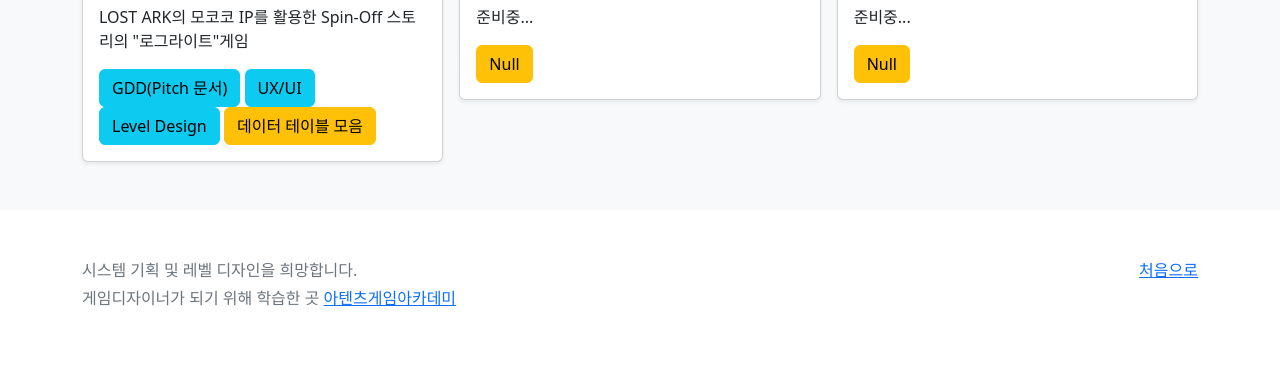
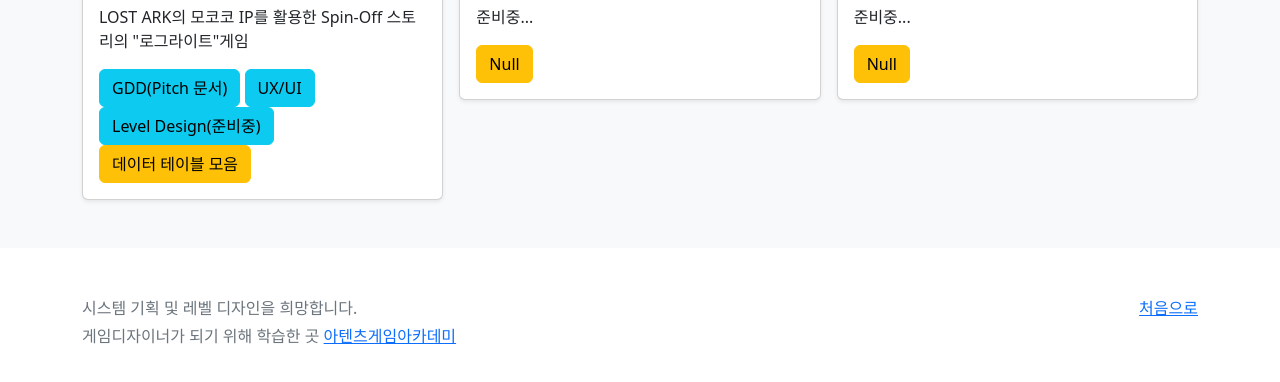
Before and after one commit to KRSmapy/MJUGameDesignSite01, a plain HTML site: page pages/mainpage.html in a window 1280 px wide. Shown: the part 811-1193 px from the top of the page. Before the commit the page ends 1169 px from the top, so only its background shows below. Drawn offline with nearby package versions, Linux system fonts and the light colour scheme.

Commit message:
Update mainpage.html

```diff
--- a/pages/mainpage.html
+++ b/pages/mainpage.html
@@ -152,7 +152,7 @@
                 <p class="card-text">LOST ARK의 모코코 IP를 활용한 Spin-Off 스토리의 "로그라이트"게임</p>
                 <a href="/contents/[MOKOKO 푸른 별] Game Design Document(GDD).pdf" target="_blank" rel="noopener noreferrer" class="btn btn-info">GDD(Pitch 문서)</a>
                 <a href="/contents/[MOKOKO 푸른 별] UI 문서.pdf" target="_blank" rel="noopener noreferrer" class="btn btn-info">UX/UI</a>
-                <a href="/contents/[MOKOKO 푸른 별] UI 문서.pdf" target="_blank" rel="noopener noreferrer" class="btn btn-info">Level Design</a>
+                <a href="/contents/[MOKOKO 푸른 별] UI 문서.pdf" target="_blank" rel="noopener noreferrer" class="btn btn-info">Level Design(준비중)</a>
                 <a href="https://impossible-hardware-d07.notion.site/MOKOKO-14ec91d35a384e52a47a3157361d5da2?pvs=4" target="_blank" rel="noopener noreferrer" class="btn btn-warning">데이터 테이블 모음</a>
               </div>
             </div>
```
